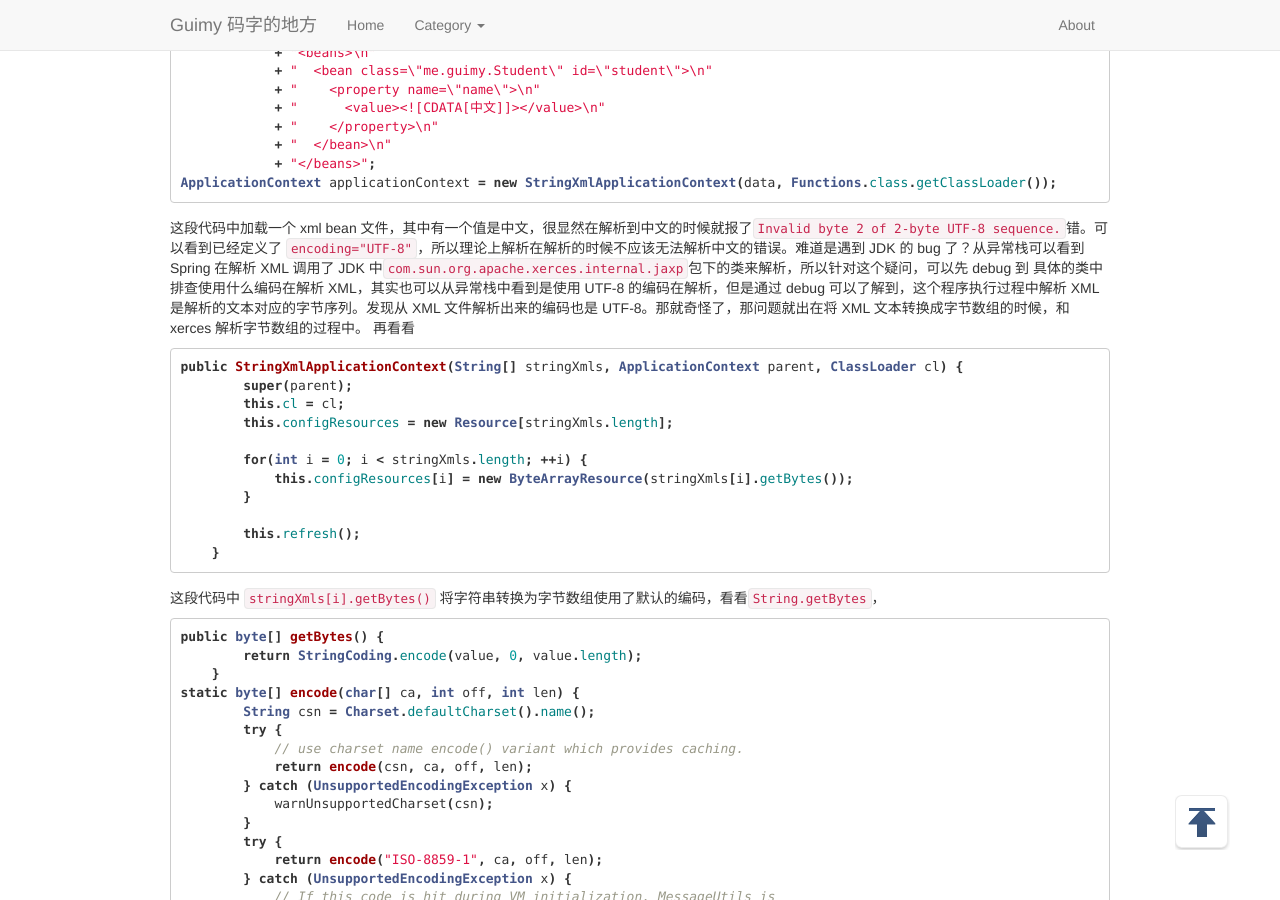
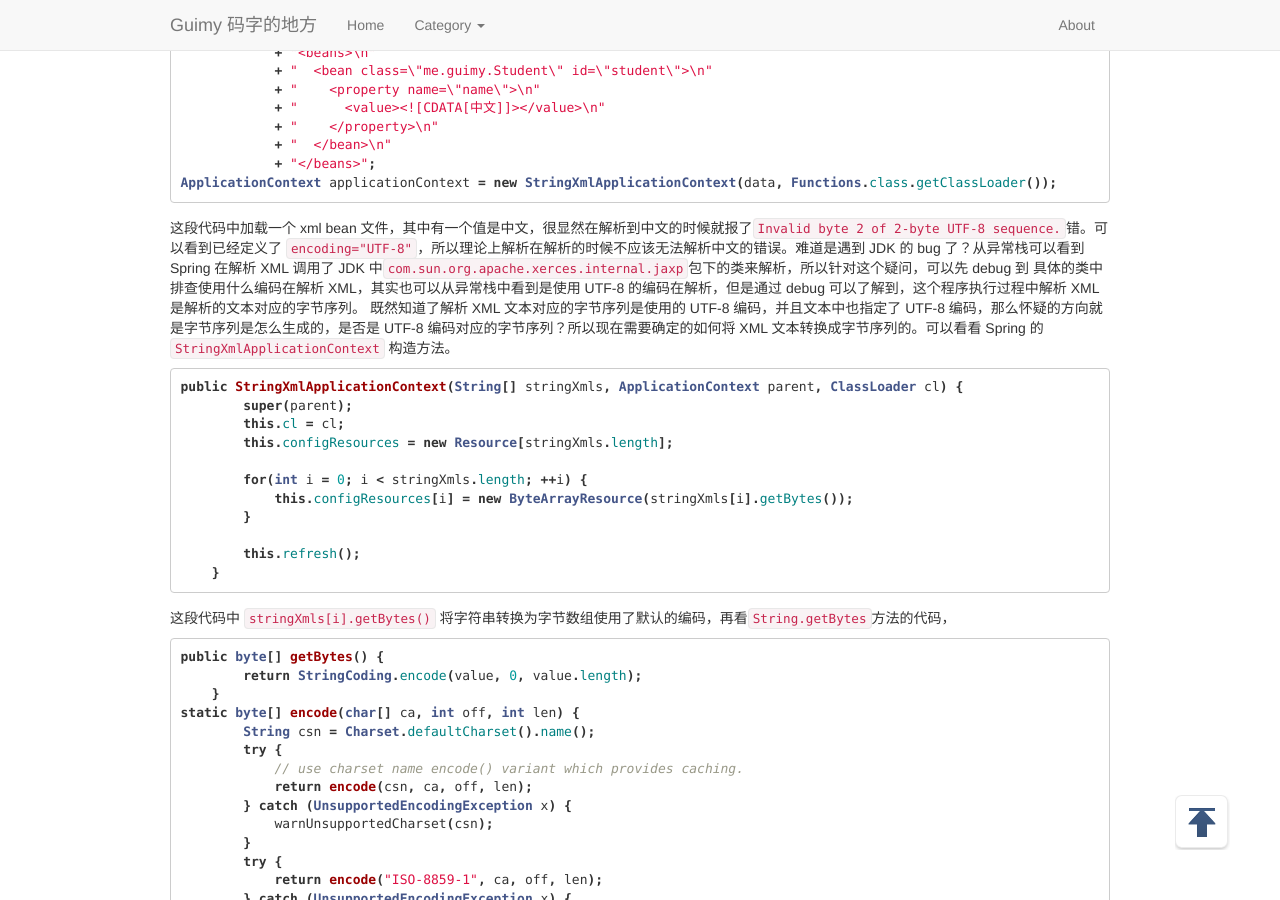
Before and after one commit to guimingyue/guimingyue.github.io, a Jekyll site: the page built from _posts/2018-05-25-Invalid-byte-2-of-2-byte-UTF-8-sequence.md, in a window 1280 px wide and 900 px high, scrolled down 1203 px. Built offline with Jekyll 4.4.1, drawn with Linux system fonts in a browser that asks for light colours; comment, search, counter and statistics services are not loaded.

Commit message:
Update 2018-05-25-Invalid-byte-2-of-2-byte-UTF-8-sequence.md

````diff
--- a/_posts/2018-05-25-Invalid-byte-2-of-2-byte-UTF-8-sequence.md
+++ b/_posts/2018-05-25-Invalid-byte-2-of-2-byte-UTF-8-sequence.md
@@ -51,8 +51,8 @@ String data = "<?xml version=\"1.0\" encoding=\"UTF-8\"?>\n"
             + "</beans>";
 ApplicationContext applicationContext = new StringXmlApplicationContext(data, Functions.class.getClassLoader());
 ```
-这段代码中加载一个 xml bean 文件，其中有一个值是中文，很显然在解析到中文的时候就报了`Invalid byte 2 of 2-byte UTF-8 sequence.`错。可以看到已经定义了 `encoding="UTF-8"`，所以理论上解析在解析的时候不应该无法解析中文的错误。难道是遇到 JDK 的 bug 了？从异常栈可以看到 Spring 在解析 XML 调用了 JDK 中`com.sun.org.apache.xerces.internal.jaxp`包下的类来解析，所以针对这个疑问，可以先 debug 到 具体的类中排查使用什么编码在解析 XML，其实也可以从异常栈中看到是使用 UTF-8 的编码在解析，但是通过 debug 可以了解到，这个程序执行过程中解析 XML 是解析的文本对应的字节序列。发现从 XML 文件解析出来的编码也是 UTF-8。那就奇怪了，那问题就出在将 XML 文本转换成字节数组的时候，和 xerces 解析字节数组的过程中。
-再看看
+这段代码中加载一个 xml bean 文件，其中有一个值是中文，很显然在解析到中文的时候就报了`Invalid byte 2 of 2-byte UTF-8 sequence.`错。可以看到已经定义了 `encoding="UTF-8"`，所以理论上解析在解析的时候不应该无法解析中文的错误。难道是遇到 JDK 的 bug 了？从异常栈可以看到 Spring 在解析 XML 调用了 JDK 中`com.sun.org.apache.xerces.internal.jaxp`包下的类来解析，所以针对这个疑问，可以先 debug 到 具体的类中排查使用什么编码在解析 XML，其实也可以从异常栈中看到是使用 UTF-8 的编码在解析，但是通过 debug 可以了解到，这个程序执行过程中解析 XML 是解析的文本对应的字节序列。
+既然知道了解析 XML 文本对应的字节序列是使用的 UTF-8 编码，并且文本中也指定了 UTF-8 编码，那么怀疑的方向就是字节序列是怎么生成的，是否是 UTF-8 编码对应的字节序列？所以现在需要确定的如何将 XML 文本转换成字节序列的。可以看看 Spring 的 `StringXmlApplicationContext` 构造方法。
 ```java
 public StringXmlApplicationContext(String[] stringXmls, ApplicationContext parent, ClassLoader cl) {
         super(parent);
@@ -66,7 +66,7 @@ public StringXmlApplicationContext(String[] stringXmls, ApplicationContext paren
         this.refresh();
     }
 ```
-这段代码中 `stringXmls[i].getBytes()` 将字符串转换为字节数组使用了默认的编码，看看`String.getBytes`，
+这段代码中 `stringXmls[i].getBytes()` 将字符串转换为字节数组使用了默认的编码，再看`String.getBytes`方法的代码，
 ```java
 public byte[] getBytes() {
         return StringCoding.encode(value, 0, value.length);
````
